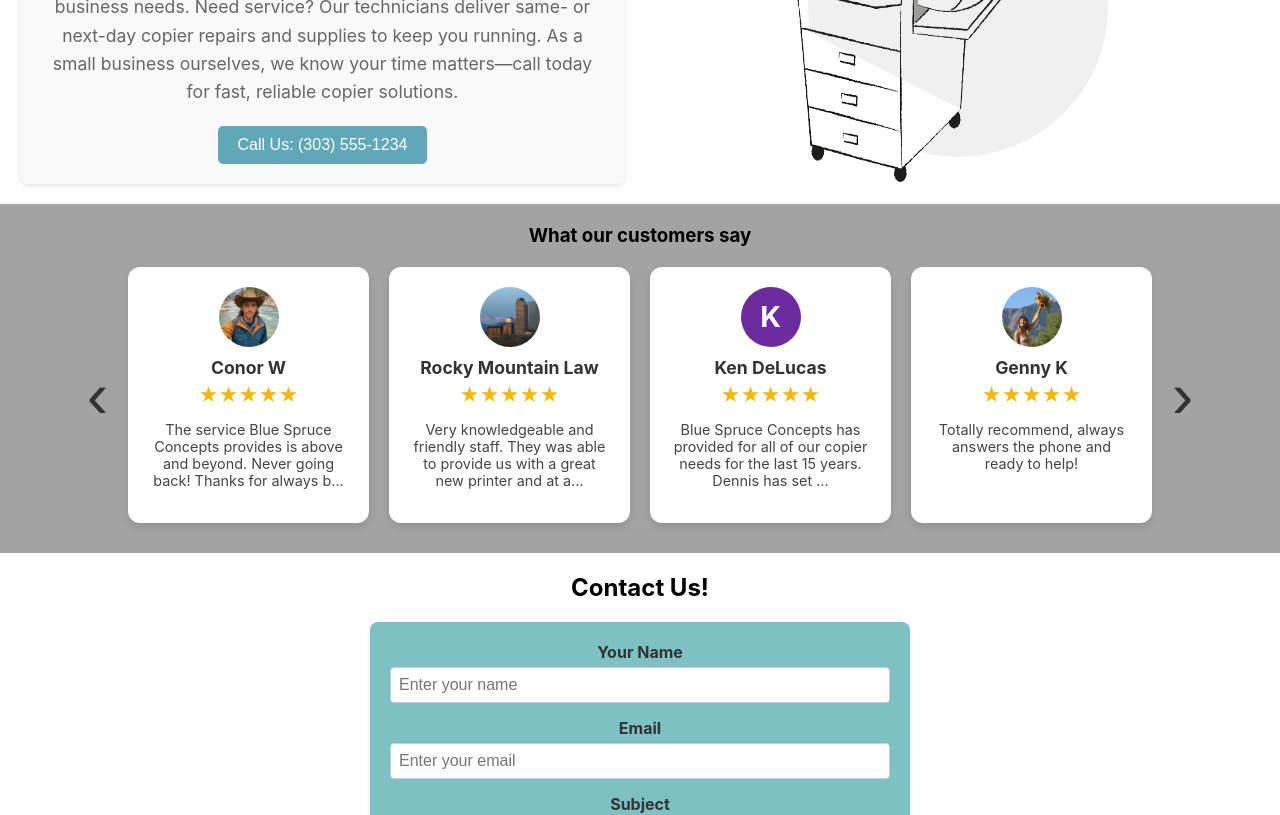
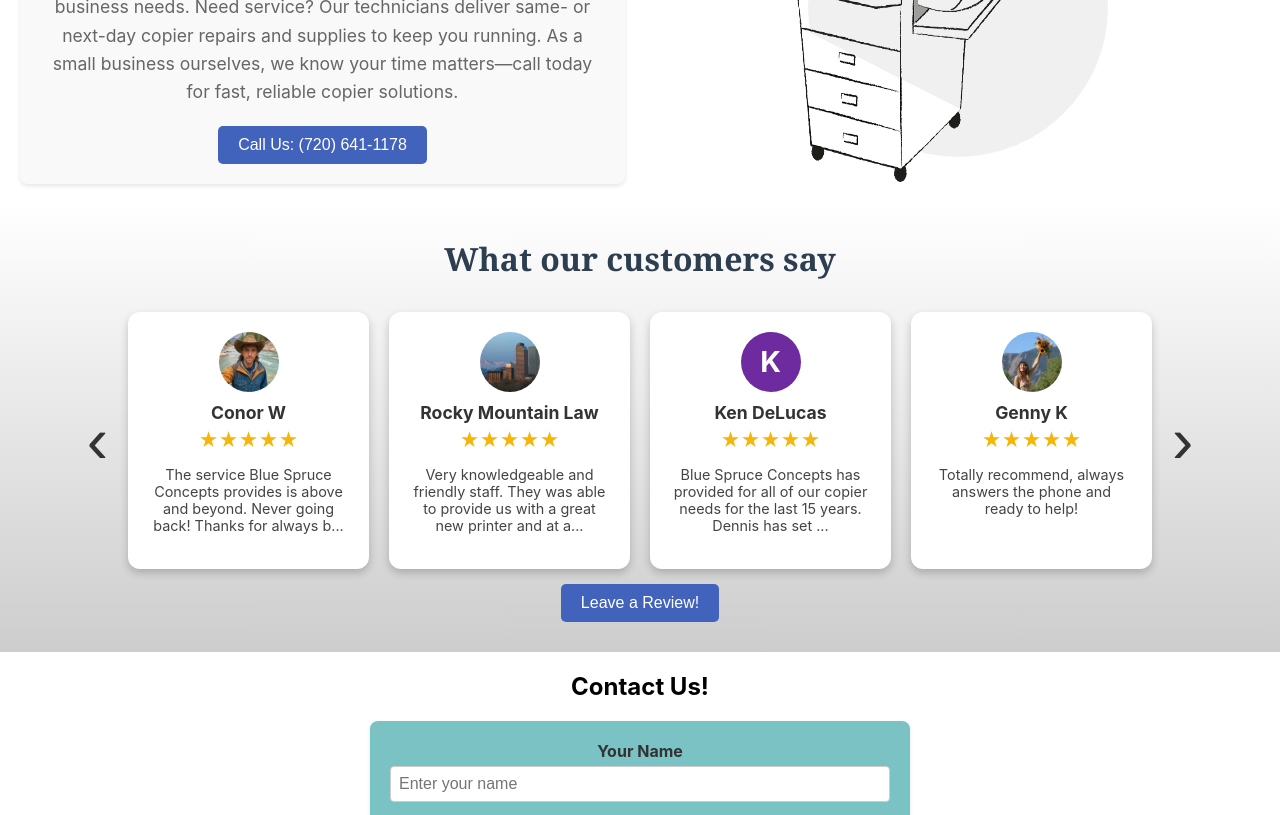
Before and after one commit to Cwan7/blue_spruce, a React (Create React App) app: page / in a window 1280 px wide. Shown: the part 440-1255 px from the top of the page. Built offline with nearby package versions, Linux system fonts and the light colour scheme.

Commit message:
About page complete

```diff
--- a/package.json
+++ b/package.json
@@ -7,6 +7,7 @@
     "@testing-library/jest-dom": "^6.8.0",
     "@testing-library/react": "^16.3.0",
     "@testing-library/user-event": "^13.5.0",
+    "framer-motion": "^12.23.22",
     "react": "^19.1.1",
     "react-dom": "^19.1.1",
     "react-scripts": "5.0.1",
--- a/src/App.js
+++ b/src/App.js
@@ -85,7 +85,7 @@
   },
   quoteButton: {
     marginRight: '24px',
-    backgroundColor: '#7dc1c4',
+    backgroundColor: '#7bc2c5',
     color: 'white',
     border: 'none',
     padding: '10px 18px',
--- a/src/components/About.jsx
+++ b/src/components/About.jsx
@@ -1,8 +1,12 @@
-import React, { useState } from "react";
+import React, { useState, useRef } from "react";
+import {motion, useInView} from "framer-motion";
 
 export default function About() {
   const [startIndex, setStartIndex] = useState(0);
   const cardsPerPage = 4;
+  const [hover, setHover] = useState(false);
+  const ref = useRef(null);
+  const isInView = useInView(ref, { once: false, margin: "-100px 0px -100px 0px" });
 
   const reviews = [
     {
@@ -134,14 +138,26 @@
             know your time matters—call today for fast, reliable copier solutions.
             </p>
             <button
-            style={styles.contactButton}
+            style={{...styles.contactButton,
+                backgroundColor: hover
+                ? styles.contactButtonHover.backgroundColor
+                : styles.contactButton.backgroundColor,
+            }}
+            onMouseEnter={() => setHover(true)}
+            onMouseLeave={() => setHover(false)}
             onClick={() => window.location.href = "tel:+13035551234"}
+
             >
-            Call Us: (303) 555-1234
+            Call Us: (720) 641-1178
             </button>
         </div>
-        <div style={styles.clipartContainer1}>
-
+        <motion.div
+            ref={ref} // Attach ref to track visibility
+            style={styles.clipartContainer1}
+            initial={{ x: "100%" }} // Start off-screen
+            animate={isInView ? { x: 0 } : { x: "100%" }} // Animate based on visibility
+            transition={{ duration: 0.8, ease: "easeOut" }} // Smooth transition
+            >
             <div style={styles.clipartContainer2}>
                 <img
                 src="/clipart.png"
@@ -149,16 +165,22 @@
                 style={styles.clipart}
                 />
             </div>
-        </div>
+        </motion.div>
 
       </div>
       <div style={styles.reviewsContainer}>
-        <h3>What our customers say</h3>
+        <h3 style={styles.reviewsTitle}>What our customers say</h3>
         <div style={styles.carouselWrapper}>
             <button onClick={handlePrev} style={styles.arrow}>‹</button>
             <div style={styles.grid}>
             {visibleReviews.map((rev) => (
-                <div key={rev.id} style={styles.card}>
+                <div key={rev.id}
+                style={styles.card}
+                onMouseEnter={(e) => (e.currentTarget.style.outline = '3px solid white',
+                    e.currentTarget.style.boxShadow = "0 4px 8px rgba(0,0,0,0.9)")}
+                onMouseLeave={(e) => (e.currentTarget.style.outline = '',
+                    e.currentTarget.style.boxShadow = "0 4px 8px rgba(0,0,0,0.2)")}
+                >
                 <div
                     style={{
                     ...styles.profileCircle,
@@ -190,6 +212,12 @@
             </div>
             <button onClick={handleNext} style={styles.arrow}>›</button>
         </div>
+        <button
+            onClick={() => window.open('https://search.google.com/local/writereview?placeid=ChIJKwU-Sv5_bIcRJETEq9fZcQ0', '_blank')}
+            style={styles.reviewButton}
+            >
+            Leave a Review!
+        </button>
       </div>
     </section>
   );
@@ -243,7 +271,7 @@
     marginBottom: "20px",
   },
   contactButton: {
-    backgroundColor: "#60a8b8",
+    backgroundColor: "#4263bb",
     color: "#fff",
     padding: "10px 20px",
     border: "none",
@@ -263,8 +291,8 @@
     display: "flex",
     justifyContent: "center",
     alignItems: "center",
-
     minHeight: "300px",
+    position: "relative",
   },
   clipartContainer2: {
     width: "300px",
@@ -276,13 +304,18 @@
     backgroundColor: "#f0f0f0",
   },
   clipart: {
-    width: "350px", // Larger than the container
+    width: "350px",
     height: "350px",
   },
   reviewsContainer: {
-    backgroundColor: "#a3a3a3",
+    background: "linear-gradient(to bottom, #ffffff 0%, #cdcdcd 100%)",
     paddingBottom: 30,
     paddingTop: 1,
+  },
+  reviewsTitle: {
+    fontFamily: "'Georgia', serif",
+    fontSize: "2em",
+    color: "#2c3e50",
   },
   carouselWrapper: {
     display: "flex",
@@ -301,8 +334,9 @@
     backgroundColor: "#fff",
     padding: "20px",
     borderRadius: "12px",
-    boxShadow: "0 4px 8px rgba(0,0,0,0.1)",
+    boxShadow: "0 4px 8px rgba(0,0,0,0.2)",
     textAlign: "center",
+
   },
   profileCircle: {
     width: 60,
@@ -349,4 +383,14 @@
     padding: "20px",
     color: "#333",
   },
+  reviewButton: {
+    backgroundColor: "#4263bb",
+    color: "#fff",
+    padding: "10px 20px",
+    border: "none",
+    borderRadius: "5px",
+    fontSize: "1em",
+    cursor: "pointer",
+    marginTop: "15px",
+  },
 };
--- a/src/components/Contact.jsx
+++ b/src/components/Contact.jsx
@@ -58,7 +58,7 @@
 
 
   return (
-    <section id="contact" className="section">
+    <section id="contact" style={styles.container}>
       <h1>Contact Us!</h1>
       <div style={styles.forumContainer}>
         <form onSubmit={handleSubmit}>
@@ -151,11 +151,14 @@
   );
 }
 const styles = {
+    container: {
+
+    },
     forumContainer: {
       maxWidth: '500px',
       margin: '0 auto',
       padding: '20px',
-      backgroundColor: '#7dc1c4',
+      backgroundColor: '#7bc2c5',
       borderRadius: '8px',
       boxShadow: '0 2px 4px rgba(0, 0, 0, 0.1)',
     },
@@ -187,8 +190,8 @@
       resize: 'vertical',
     },
     button: {
-      backgroundColor: '#60a8b8',
-      color: '#fff',
+      backgroundColor: '#cdcdcd',
+      color: '#000',
       padding: '10px 20px',
       border: 'none',
       borderRadius: '4px',
```
Also changed, not shown: 1 other file (tests, documents, lock files or other folders).
